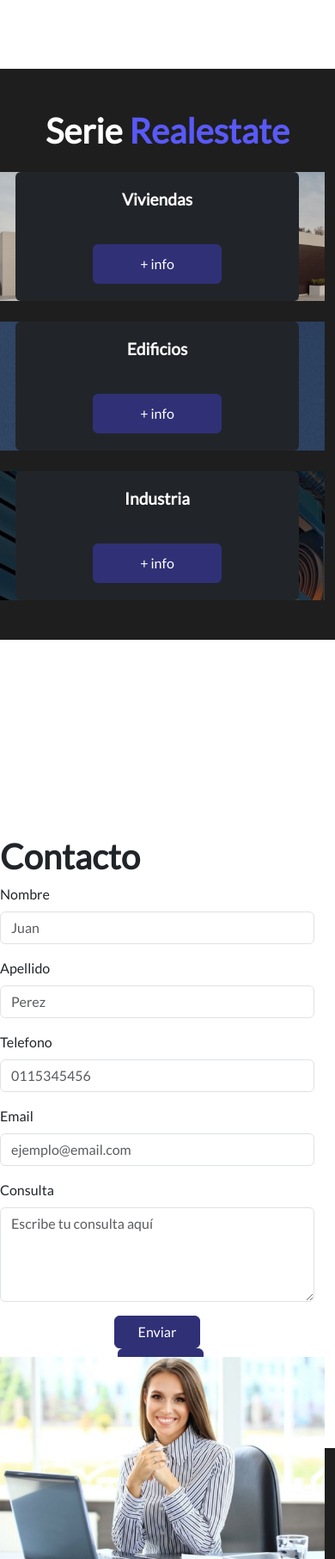
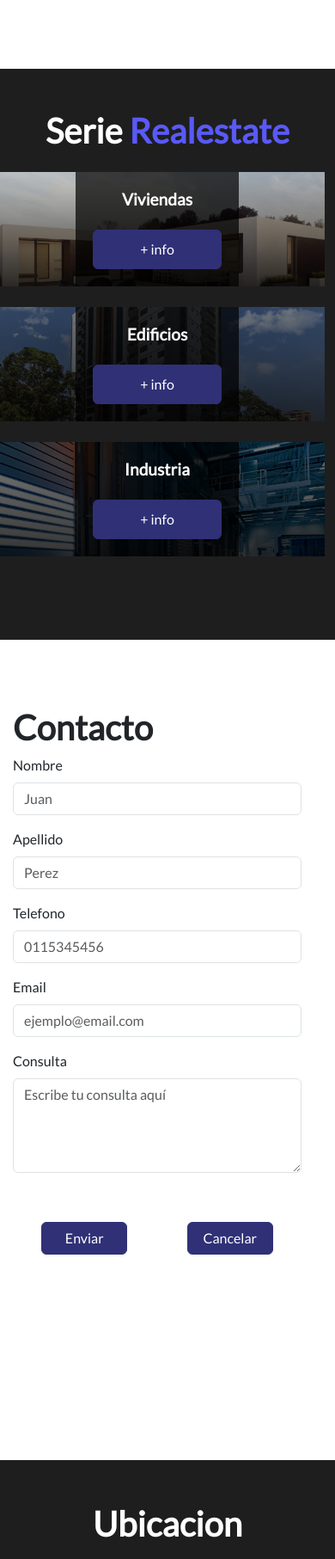
Before and after one commit to LeandroAgristola/Pruebas-Django, a Django app: page / in a window 390 px wide; the page is wider, and only the part inside the window is pictured. Shown: the part 1808-3621 px from the top of that part at 86% size. Run offline with Django 5.2, Linux system fonts and the light colour scheme; data comes from the database, SQL or seed files in the repository; some libraries are stand-ins or nearby versions.

Commit message:
Continuacion diseño responsive

```diff
--- a/realestateapp/static/css/style.css
+++ b/realestateapp/static/css/style.css
@@ -231,6 +231,7 @@
 
 #contacto {
     background-color: #ffffff; /* Fondo blanco */
+    padding: 0 15px; /* Asegura que no haya márgenes excesivos */
 }
 
 #contacto .form-control:focus { /* Cambiamos los colores de los input al estar activos */
@@ -238,11 +239,21 @@
     box-shadow: 0 0 0 .2rem rgba(48, 48, 119, 0.25) !important;
 }
 
+#contacto label {
+    text-align: left;
+    display: block; /* Asegura que el label ocupe toda la fila y quede alineado a la izquierda */
+}
+
+#contacto .d-flex {
+    justify-content: center; /* Asegura que los botones estén centrados */
+}
+
 #contacto .btn {
     width: 100px;
     font-size: 1em;
     background-color: rgb(48, 48, 119);
     border-color: rgb(48, 48, 119);
+    margin: 5px; /* Añade margen entre los botones */
 }
 
 #contacto .btn:hover {
@@ -277,25 +288,26 @@
 
 #ubicacion {
     background-color: rgb(30, 30, 30);
-    color: white  /* Hero */;
+    color: white;
     display: flex;
-    flex-direction: column; /* Asegura que el contenido se alinee en columna */
-    align-items: center; /* Centra horizontalmente el contenido */
-    justify-content: center; /* Centra verticalmente el contenido */
+    flex-direction: column;
+    align-items: center;
+    justify-content: center;
     text-align: center;
+    padding: 10px;
     height: calc(100vh - 200px);
-    padding: 10px; /* Agrega padding para reducir el margen */
 }
 
+
 #ubicacion h2 {
-    margin-bottom: 20px; /* Reduce el margen inferior del título */
-    margin-bottom: 20px; /* Reduce el margen inferior del título */
+    margin-bottom: 20px;
 }
 
 #ubicacion iframe {
     height: 450px;
-    width: 600px;
-    border: 0; /* Elimina el borde del iframe */
+    width: 100%;
+    max-width: 600px; /* Limita el tamaño del iframe en pantallas grandes */
+    border: 0;
 }
 
 /* Estilo específico para la sección "Footer" */
@@ -343,7 +355,7 @@
 }
 
 
-@media (max-width: 768px) {
+@media (max-width: 995px) {
 
     .container{
         margin-top: 180px;
@@ -408,6 +420,7 @@
         padding-bottom: 20px; /* Ajusta el padding inferior del carrusel */
     }
 
+
     #hero .card {
         height: 420px; /* Ajusta la altura automática para las tarjetas */
         width: 100%; /* Asegura que las tarjetas ocupen el ancho completo del contenedor */
@@ -438,12 +451,8 @@
     /* Estilo específico para la sección "Serie" */
 
     #serie .card {
-        height: 150px; /* Ajusta el tamaño de las tarjetas en móviles */
+        height: 90%; /* Ajusta el tamaño de las tarjetas en móviles */
         width: 90%;
-
-        background-size: cover;
-        background-position: center;
-        background-repeat: no-repeat;
         position: relative;
         justify-content: center;
         align-items: center;
@@ -454,15 +463,14 @@
         display: none;
     }
 
-    #serie .card-body {
-        display: none; /* Ocultar el contenido textual en móviles */
-        background-color: rgba(0, 0, 0, 0.0)
-    }
-
     #serie .card h3 {
         font-size: 1.2em;
         font-weight: bold;
         z-index: 2;
+    }
+
+    #serie .card.bg-dark.text-white{
+        background-color: rgba(255, 0, 0, 0) !important;
     }
 
     #serie .card .btn {
@@ -472,17 +480,21 @@
 
     /* Estilo para cada tarjeta con su imagen de fondo en móviles */
     #serie .row .col-md-6:nth-child(1) {
-        background-image: linear-gradient(0deg, rgba(0,0,0,0.2), rgba(0,0,0,0.2)), url("/static/img/vivienda.jpg");
+        background-image: linear-gradient(0deg, rgba(0,0,0,0.8), rgba(0,0,0,0.2)), url("/static/img/vivienda.jpg");
         background-position: center;
         background-size: cover;
     }
 
     #serie .row .col-md-6:nth-child(2) {
-        background-image: linear-gradient(0deg, rgba(0,0,0,0.5), rgba(0,0,0,0.5)), url("/static/img/edificio.jpg");
+        background-image: linear-gradient(0deg, rgba(0,0,0,0.8), rgba(0,0,0,0.5)), url("/static/img/edificio.jpg");
+        background-position: center;
+        background-size: cover;
     }
 
     #serie .row .col-md-6:nth-child(3) {
-        background-image: linear-gradient(0deg, rgba(0,0,0,0.5), rgba(0,0,0,0.5)), url("/static/img/industria.jpg");
+        background-image: linear-gradient(0deg, rgba(0,0,0,0.8), rgba(0,0,0,0.5)), url("/static/img/industria.jpg");
+        background-position: center;
+        background-size: cover;
     }
 
     #serie .card .btn {
@@ -501,4 +513,114 @@
         border-color: rgb(89, 89, 247);
     }
 
+    /* Estilo específico para la sección "contacto" */
+
+    #contacto .row {
+        justify-content: center; /* Centra los elementos dentro de la fila */
+        text-align: center; /* Asegura que el contenido esté centrado */
+    }
+
+    #contacto .col-md-6 {
+        max-width: 100%; /* Asegura que el formulario ocupe todo el ancho disponible */
+    }
+
+    #contacto h2 {
+        text-align: left; /* Mantiene el título alineado a la izquierda */
+    }
+
+    #contacto .form-label {
+        text-align: left; /* Mantiene las etiquetas alineadas a la izquierda */
+    }
+
+    /* Ocultar la imagen en resoluciones pequeñas */
+    #contacto .img-fluid {
+        display: none;
+    }
+
+    /* Botones uno al lado del otro */
+    #contacto .row {
+        justify-content: center; /* Centra los elementos dentro de la fila */
+        text-align: center; /* Asegura que el contenido esté centrado */
+    }
+
+    #contacto .col-md-6 {
+        max-width: 100%; /* Asegura que el formulario ocupe todo el ancho disponible */
+    }
+
+    #contacto h2 {
+        text-align: left; /* Mantiene el título alineado a la izquierda */
+    }
+
+    #contacto .form-label {
+        text-align: left; /* Mantiene las etiquetas alineadas a la izquierda */
+    }
+
+    /* Ocultar la imagen en resoluciones pequeñas */
+    #contacto .img-fluid {
+        display: none;
+    }
+
+    #contacto .d-flex {
+        flex-direction: row; /* Asegura que los botones estén en fila en lugar de columna */
+        justify-content: space-around; /* Distribuye los botones equitativamente */
+    }
+
+    #contacto .btn {
+        width: 100px; /* Mantén el ancho uniforme en pantallas pequeñas */
+    }
+
+    #form-contacto {
+        margin-top: 20px; /* Ajusta este valor según el espacio que necesites */
+    }
+
+    #contacto .container {
+        margin-top: 0;
+        height: auto; /* Elimina la altura fija */
+        padding-top: 10px; /* Ajusta el espaciado superior según sea necesario */
+        padding-bottom: 30px; /* Asegura que haya suficiente espacio para los botones */
+    }
+
+    #ubicacion iframe {
+        height: 300px;
+        width: 100%; /* Asegura que el iframe se ajuste al ancho del contenedor */
+    }
+
+    #ubicacion {
+        height: calc(100vh - 400px);
+    }
+
+    #ubicacion .container{
+        padding-bottom: 150px;
+    }
+
+    footer {
+        height: 150px; /* Ajusta la altura para que se adapte al contenido */
+        padding: 1rem; /* Añade padding para dar espacio interno */
+    }
+
+    footer .row {
+        text-align: center; /* Centra el texto en pantallas pequeñas */
+    }
+
+    footer .col {
+        flex-direction: column; /* Apila los elementos verticalmente */
+        align-items: center; /* Centra los elementos horizontalmente */
+    }
+
+    footer .d-flex.align-items-center {
+        flex-direction: row; /* Cambia la dirección de los elementos de flexbox a columna */
+        align-items: center; /* Centra los íconos y el texto horizontalmente */
+        margin-bottom: 0.5rem; /* Agrega margen inferior entre los íconos de contacto */
+        height: 40px;
+    }
+
+    footer .text-end {
+        text-align: center; /* Centra el texto de copyright */
+        margin-top: 0.5rem; /* Agrega margen superior para separar del contenido superior */
+    }
+
+    footer .fa {
+        font-size: 1.2rem; /* Tamaño de íconos más pequeño en pantallas pequeñas */
+    }
+
 }
--- a/realestateapp/templates/realestateapp/home.html
+++ b/realestateapp/templates/realestateapp/home.html
@@ -48,7 +48,7 @@
 		<section id="hero">
 			<div class="container">
 				<h1>Nuestros Desarrollos</h1>
-				<div class="container">
+				<div class="container" id="carouse">
 					<div class="carousel slide" id="carousel1" data-bs-ride="carousel">
 						<ul class="carousel-indicators" style="list-style-type:none;">
 							{% for desarrollo in desarrollos %}
@@ -252,6 +252,23 @@
 			</div>
 		</footer>
 
+		<script>
+			document.addEventListener('DOMContentLoaded', function () {
+			  // Selecciona todos los enlaces dentro del menú desplegable
+			  const navLinks = document.querySelectorAll('.navbar-nav .nav-link');
+
+			  // Añade un event listener a cada enlace
+			  navLinks.forEach(link => {
+				link.addEventListener('click', () => {
+				  // Cierra el menú desplegable si está abierto
+				  const navbarCollapse = document.getElementById('menu');
+				  const bsCollapse = new bootstrap.Collapse(navbarCollapse, { toggle: false });
+				  bsCollapse.hide();
+				});
+			  });
+			});
+		</script>
+
 		<!-- Carga de scripts -->
 		<script src="/static/vendor/bootstrap/js/bootstrap.bundle.min.js" type="text/javascript"></script>
 		<script src="/static/js/videoControl.js"></script>
```
